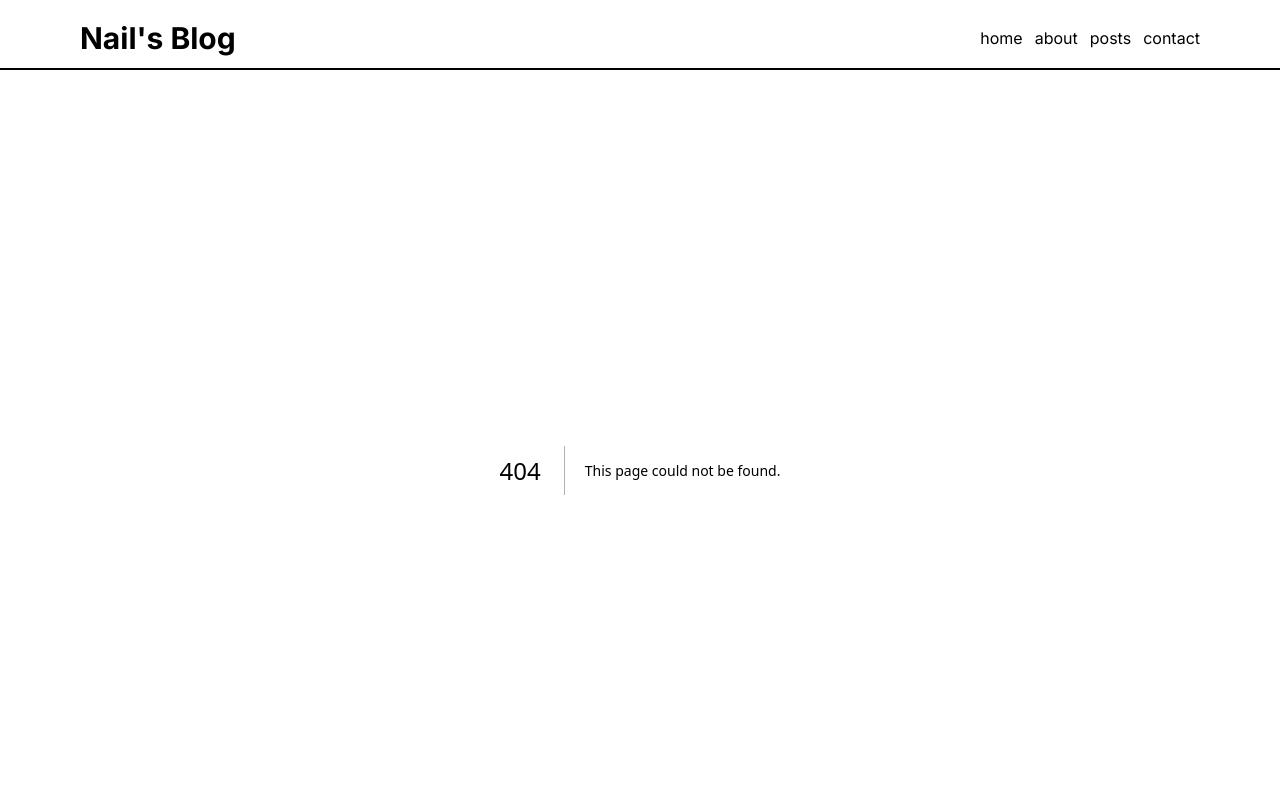
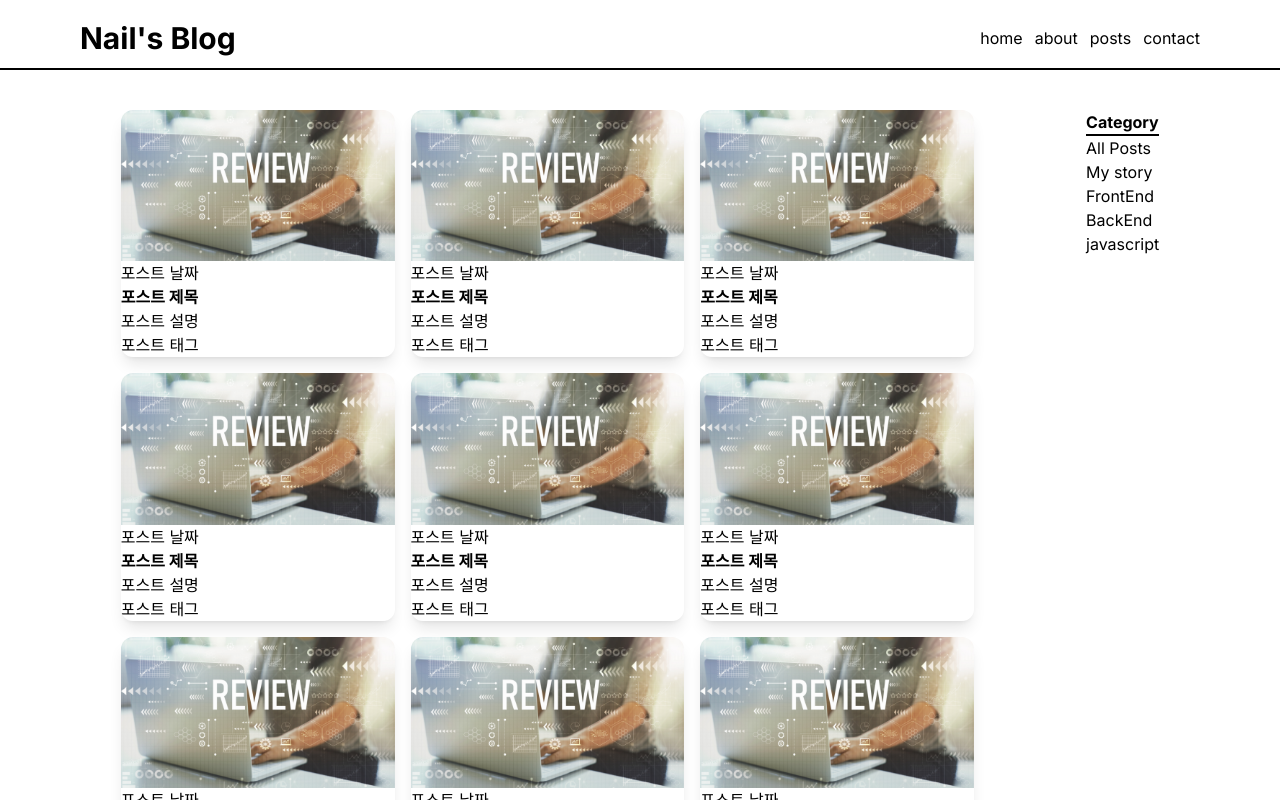
Before and after one commit to Nail0606/Next-Blog, a Next.js app: page /posts in a window 1280 px wide. Before the commit this address had no page. Built offline with nearby package versions, Linux system fonts and the light colour scheme.

Commit message:
UI : Posts 페이지 뼈대 완성

```diff
--- /dev/null
+++ b/src/app/posts/page.tsx
@@ -0,0 +1,25 @@
+import Post from "@/components/Post";
+
+export default function PostsPage() {
+  const testArr = [1, 2, 3, 4, 5, 6, 7, 8, 9, 10, 11, 12];
+
+  return (
+    <div className="flex justify-center mt-10 ">
+      <div className="grid grid-cols-3 gap-4 w-2/3 ">
+        {testArr.map(() => {
+          return <Post />;
+        })}
+      </div>
+      <div className="ml-28">
+        <h1 className="border-solid border-b-2 border-black font-bold">
+          Category
+        </h1>
+        <p>All Posts</p>
+        <p>My story</p>
+        <p>FrontEnd</p>
+        <p>BackEnd</p>
+        <p>javascript</p>
+      </div>
+    </div>
+  );
+}
```
